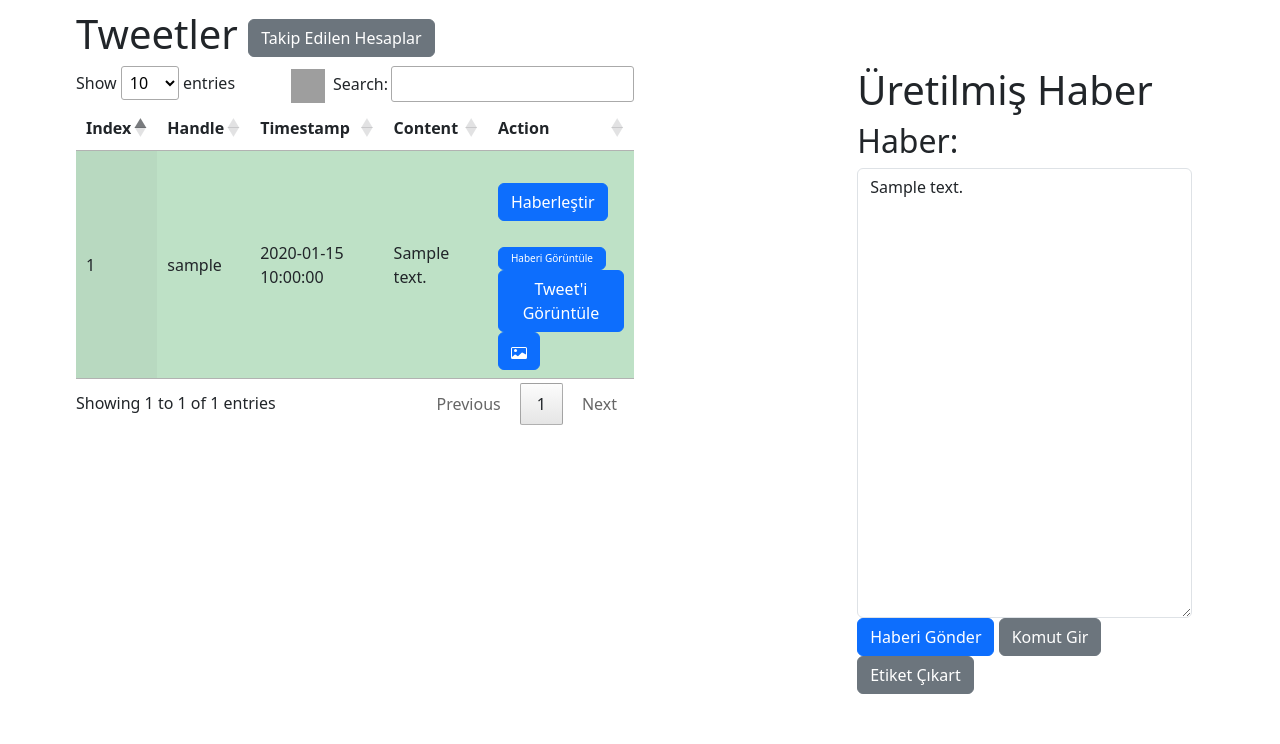
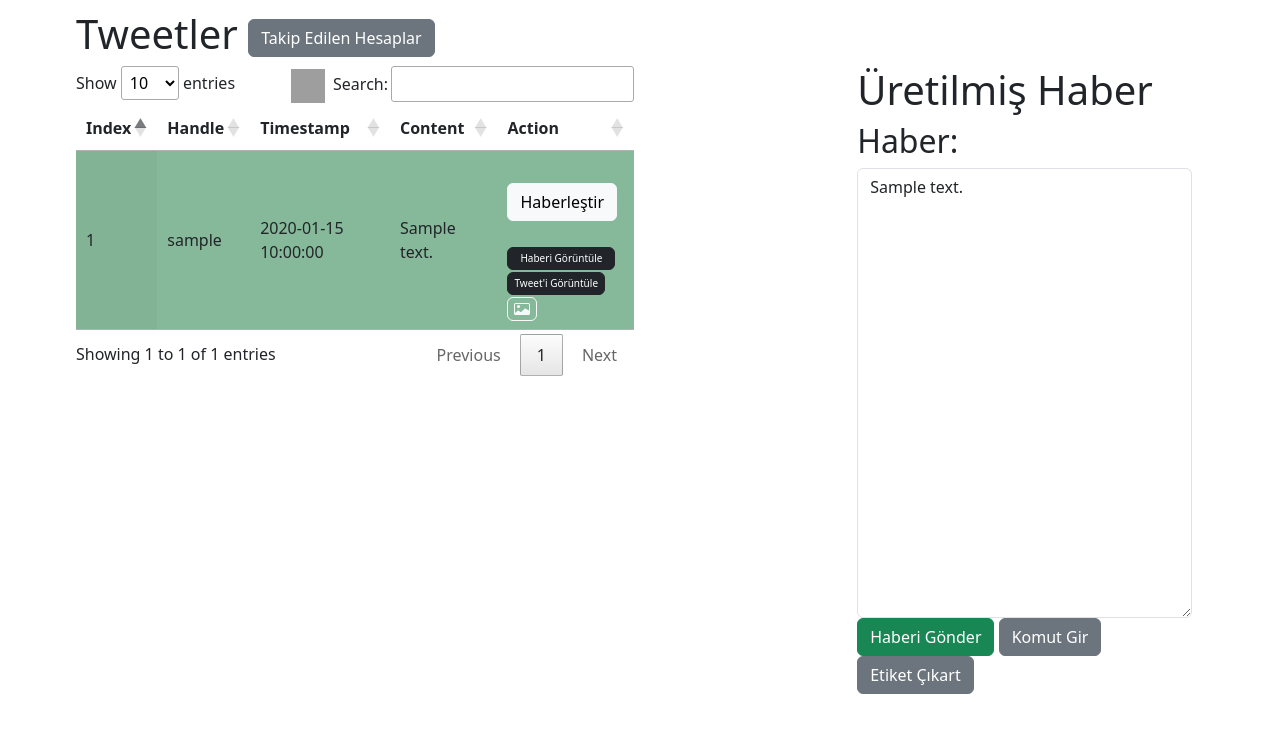
Before and after one commit to aritespit/mt-hackathon-aritespit, a Flask app: template templates/tweets.html in a window 1280 px wide. Shown: the part 56-800 px from the top of the page. Run offline with Flask 3, Linux system fonts and the light colour scheme; tables that the repository leaves empty hold one stand-in row (values such as "Sample post"); the template is opened without the code that fills it: values that come from a table or form of the project are taken from there, most other values are stand-ins (such as "Sample title", 1, 10 or a date in 2020); grey boxes marked "Sample" are stand-in pictures; some libraries are stand-ins or nearby versions; grey boxes are pictures that could not be loaded.

Commit message:
Css fixed.

```diff
--- a/templates/tweets.html
+++ b/templates/tweets.html
@@ -23,7 +23,7 @@ Twitler
             </thead>
             <tbody>
                 {% for entry in entries %}
-                <tr {% if entry.is_generated %}style="background-color: #c3e6cb;"{% else %}style="background-color: #ffff9f;"{% endif %}>
+                <tr {% if entry.is_generated %}style="background-color: #89BD9E;"{% else %}style="background-color: #FCBF49;"{% endif %}>
                     <td class="scrollable-cell">{{ entry.index }}</td>
                     <!-- <td class="scrollable-cell">{{ entry.Name }}</td> -->
                     <td class="scrollable-cell">{{ entry.Handle }}</td>
@@ -36,21 +36,21 @@ Twitler
                             <input type="hidden" name="name" value="{{ entry.Name }}" />
                             <input type="hidden" name="text" value="{{ entry.Content }}" />
                             <input type="hidden" name="index" value="{{ entry.index }}" />
-                            <button type="submit" class="btn btn-primary">Haberleştir</button>
+                            <button type="submit" class="btn btn-light">Haberleştir</button>
 
                         </form>
 						<form action="/tweets" method="POST">
 							{% if entry.is_generated %}
 								<input type="hidden" name="display_no" value="{{ entry.index }}" />
-								<button style="font-size: 10px; padding: 3px 12px;" type="submit" class="btn btn-primary">Haberi Görüntüle</button>
+								<button style="font-size: 10px; padding: 3px 12px;" type="submit" class="btn btn-dark">Haberi Görüntüle</button>
 							{% endif %}
 
 						</form>
-						<a href="https://twitter.com/username/status/{{entry.tweet_id}}" class="btn btn-primary" target="_blank">Tweet'i Görüntüle</a>
+						<a style="font-size: 10px; padding: 3px 6px;" href="https://twitter.com/username/status/{{entry.tweet_id}}" class="btn btn-dark" target="_blank">Tweet'i Görüntüle</a>
 
                         {% if entry.photo_link %}
 							<input type="hidden" name="display_no" value="{{ entry.index }}" />
-                            <button type="button" class="btn btn-primary" data-toggle="modal" data-target="#photoModal{{ entry.index }}">
+                            <button style="font-size: 10px; padding: 3px 6px;margin: auto;" type="button" class="btn btn-outline-light" data-toggle="modal" data-target="#photoModal{{ entry.index }}">
                                 <svg xmlns="http://www.w3.org/2000/svg" width="16" height="16" fill="currentColor" class="bi bi-card-image" viewBox="0 0 16 16">
                                     <path d="M6.002 5.5a1.5 1.5 0 1 1-3 0 1.5 1.5 0 0 1 3 0"/>
                                     <path d="M1.5 2A1.5 1.5 0 0 0 0 3.5v9A1.5 1.5 0 0 0 1.5 14h13a1.5 1.5 0 0 0 1.5-1.5v-9A1.5 1.5 0 0 0 14.5 2zm13 1a.5.5 0 0 1 .5.5v6l-3.775-1.947a.5.5 0 0 0-.577.093l-3.71 3.71-2.66-1.772a.5.5 0 0 0-.63.062L1.002 12v.54L1 12.5v-9a.5.5 0 0 1 .5-.5z"/>
@@ -90,7 +90,7 @@ Twitler
     <form action="/tweets" method="POST">
         <textarea name="generated_news" class="form-control" style="height: 450px;">{{ summary }}</textarea>
         <input type="hidden" name="index" value="{{ index }}">
-        <input type="submit" value="Haberi Gönder" class="btn btn-primary">
+        <input type="submit" value="Haberi Gönder" class="btn btn-success">
         <!-- Add a button to trigger the modal -->
         <button type="button" class="btn btn-secondary" data-toggle="modal" data-target="#myModal">Komut Gir</button>
     </form>
```
